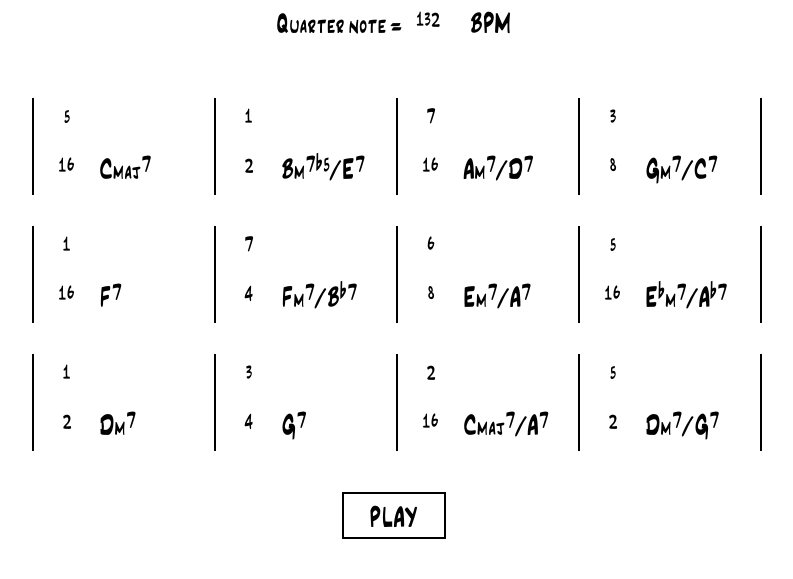
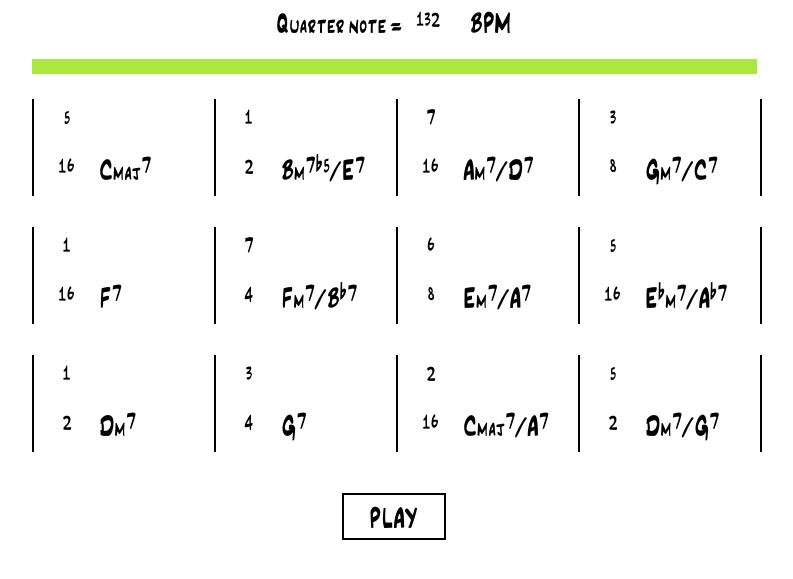
Before and after one commit to usdivad/banffblues, a PHP site: page /index.html in a window 1280 px wide. Shown: the part 173-752 px from the top of the page, without its empty margins (246-1039 px from the left). Run offline with PHP 8.4, Linux system fonts and the light colour scheme.

Commit message:
metronome beeping but down/upbeat sep color not working yet

```diff
--- a/index.html
+++ b/index.html
@@ -12,12 +12,10 @@
 				Quarter note = <input type="number" id="bpm" value="132"> BPM
 			</div>
 
+			<div id="metro"></div>
+
 			<!--the chord chart-->
 			<div id="chords">
-				<br>
-
-
-
 				<!--first four bars-->
 				<div id="row0" class="row">
 					<div id="bar0" class="bar">
--- a/main.js
+++ b/main.js
@@ -177,6 +177,8 @@ eng.timer.on("bang", function(){
 });
 
 
+//VIZ FUNCTIONS
+
 //Highlights the current bar (as given by barIndex)
 function highlight(barIndex, setting) {
 	//var trueIndex = barIndex%TOTAL_BARS;
@@ -192,6 +194,23 @@ function highlight(barIndex, setting) {
 	console.log(divBar);
 }
 
+//Beeps the metronome
+function beep(setting) {
+	if (setting === "downbeat") {
+		$("#metro").css("opacity", "1");
+		$("#metro").css("background-color", "#000000");
+		console.log("downbeat");
+	}
+	else {
+		if (setting === "upbeat") {
+			$("#metro").css("opacity", "1");
+		}
+		if (setting === "off") {
+			$("#metro").css("opacity", "0");
+		}
+		$("#metro").css("background-color", "#8EE000");
+	}
+}
 
 
 //}); //end document ready
--- a/playback.js
+++ b/playback.js
@@ -24,6 +24,7 @@ function Engine() {
 	//t.ms = bpmToMs(t.bpm);
 	t.denMs = denToMs(t.bpm);
 	t.intervalNeedsReset = true;
+	t.timeoutVal = 100; //100ms
 	t.timer = T("interval", {interval:t.denMs}, function() {
 
 		var b = t.barList[t.currentBarIndex];
@@ -141,7 +142,7 @@ function Engine() {
 		//b.isPlaying = true;
 
 		//playChord AND update timer interval (should separate)
-		if (b.currentBeat == 0 && t.intervalNeedsReset) {
+		if (b.currentBeat == 0 && t.intervalNeedsReset) { //downbeat
 
 			//update timer interval
 			t.timer.stop();
@@ -163,9 +164,15 @@ function Engine() {
 			//muted because downbeat gets a little loud
 			//t.playMetro("downbeat");
 
+			//viz
+			beep("downbeat");
+
 		}
-		else {
+		else { //upbeat
 			t.playMetro("upbeat");
+
+			//viz
+			beep("upbeat");
 		}
 		console.log(b.currentBeat);
 		b.currentBeat++;
@@ -185,6 +192,11 @@ function Engine() {
 		setTimeout(function() {
 			t.oe.allNoteOff();
 		}, 1000); //1000ms
+
+		setTimeout(function() {
+			//viz
+			beep("off");
+		}, t.timeoutVal);
 	}
 
 	//Plays metronome beats
@@ -200,7 +212,10 @@ function Engine() {
 
 		setTimeout(function() {
 			t.met.mul = 0;
-		}, 100); //100ms
+
+			//viz
+			beep("off");
+		}, t.timeoutVal); //100ms
 
 	}
 
--- a/style.css
+++ b/style.css
@@ -96,3 +96,20 @@ a:hover {
 	margin-right: -2px;
 	/*vertical-align: text-top;*/
 }
+
+#chords {
+	padding-top: 15px;
+}
+
+#metro {
+	max-width: 725px;
+	height: 15px;
+	background-color: #8EE000;
+	margin-top: 10px;
+	margin-bottom: 10px;
+	opacity: 0.75;
+}
+
+#metro:active {
+
+}
```
